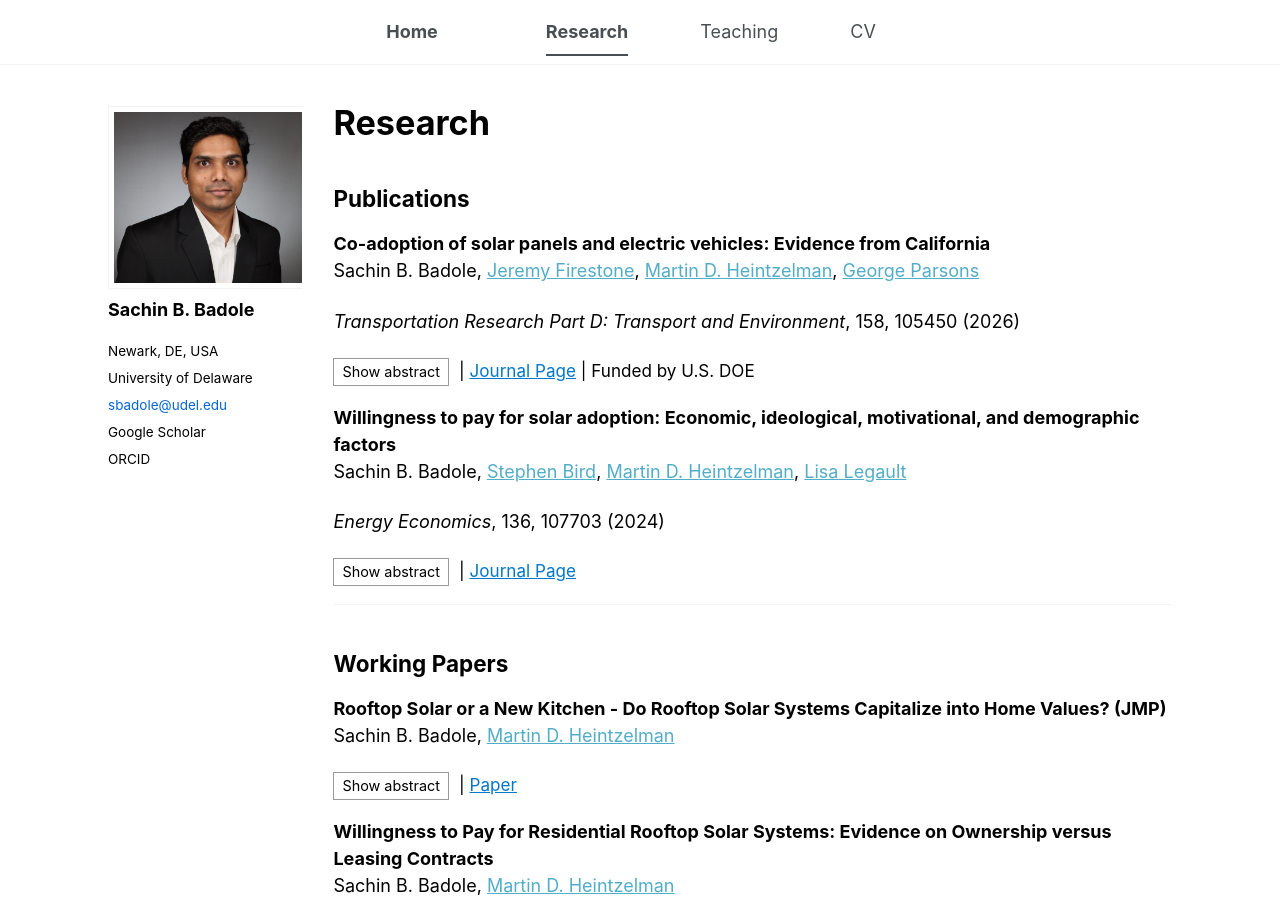
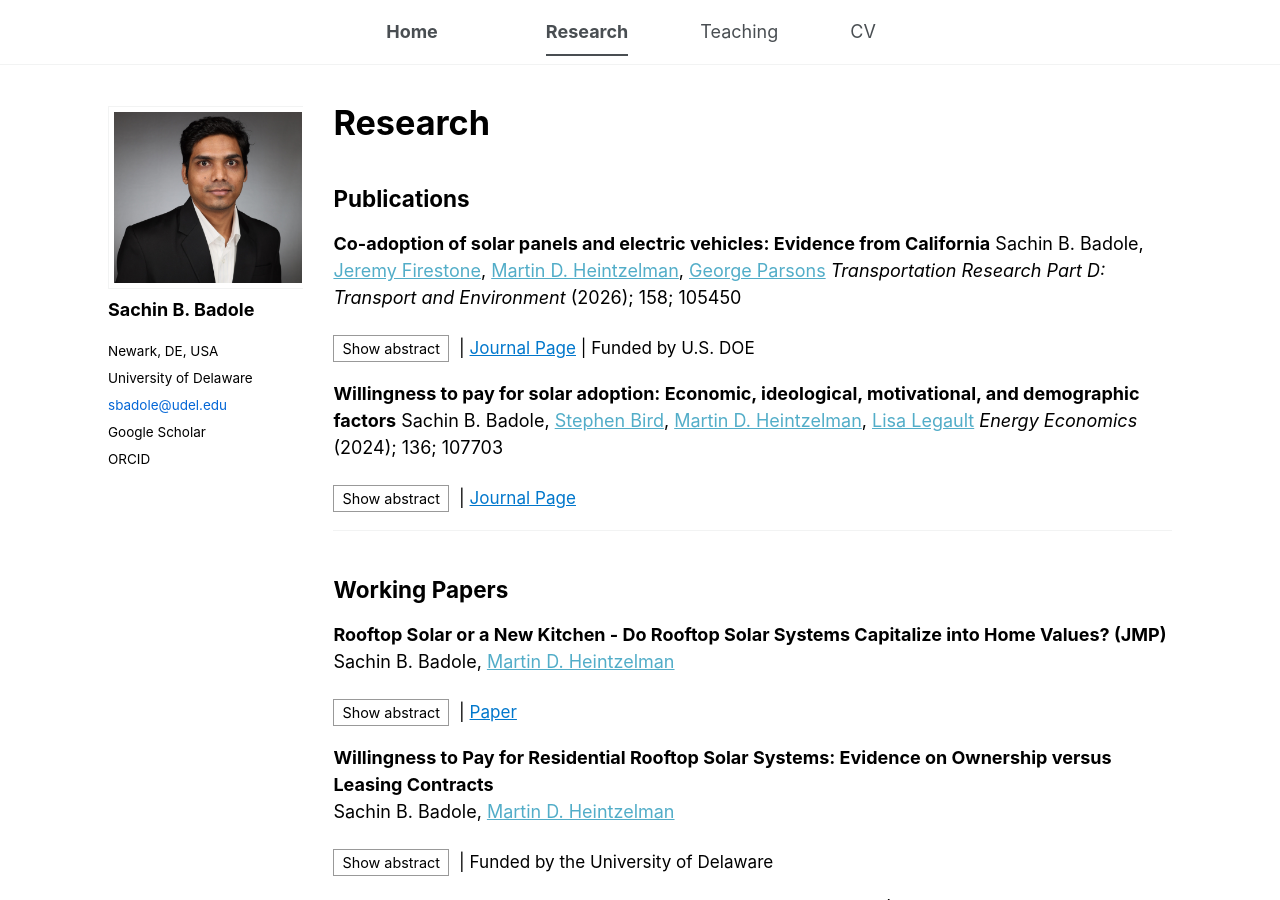
Before and after one commit to sachin-b-badole/sachin-b-badole.github.io, a Jekyll site: the page built from _pages/research.md, in a window 1280 px wide and 900 px high. Built offline with Jekyll 4.4.1, drawn with Linux system fonts in a browser that asks for light colours.

Commit message:
Update research.md

```diff
--- a/_pages/research.md
+++ b/_pages/research.md
@@ -9,12 +9,7 @@ classes: research-page
 
 {% assign pubs = site.publications | where: "type", "publication" | sort: "year" | reverse %}
 {% for p in pubs %}
-
-**{{ p.title }}**{% if p.status %} ({{ p.status }}){% endif %}
-{{ p.authors | join: ", " }}
-{% if p.journal %}
-_{{ p.journal }}_{% if p.volume %}, {{ p.volume }}{% endif %}{% if p.pages %}, {{ p.pages }}{% endif %}{% if p.year %} ({{ p.year }}){% endif %}
-{% endif %}
+**{{ p.title }}**{% if p.status %} ({{ p.status }}){% endif %} {{ p.authors | join: ", "}} {% if p.journal %}_{{ p.journal }}_ ({{ p.year }}); {{ p.volume }}; {{ p.pages }}{% endif %}
 
 <details class="paper-details">
   <summary>
```
